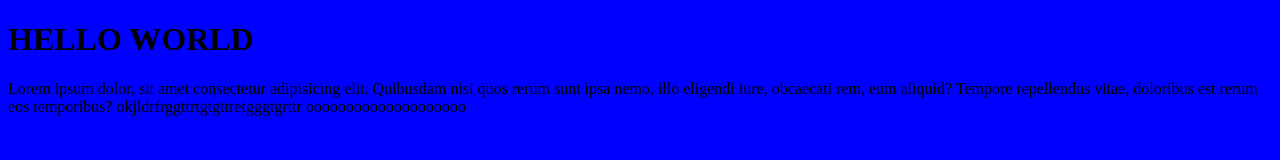
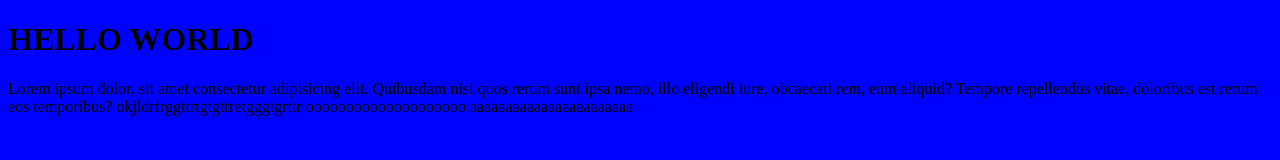
Before and after one commit to anemfadilath/hello-world, a plain HTML site: page index.html in a window 1280 px wide. Drawn offline with Linux system fonts and the light colour scheme.

Commit message:
encore un commit

```diff
--- a/index.html
+++ b/index.html
@@ -18,4 +18,5 @@
      eos temporibus?
      okjldrfrggttrtgtgttretgggtgrttr
      oooooooooooooooooooo
+     aaaaaaaaaaaaaaaaaaaaaaa
 </body>
```
